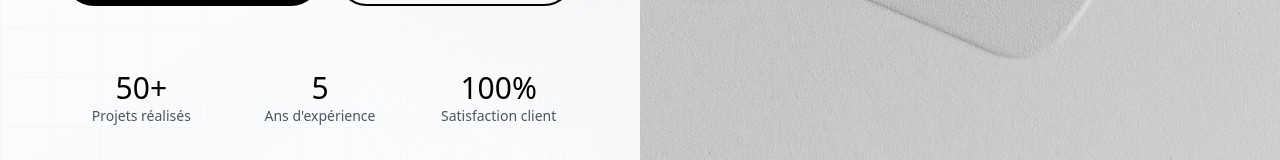
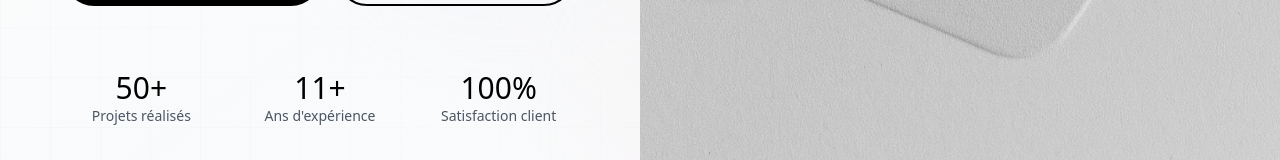
Before and after one commit to badre33/identique-accueil-clone, a React (Vite) app: page / in a window 1280 px wide. Shown: the part 623-783 px from the top of the page. Built offline with nearby package versions, Linux system fonts and the light colour scheme.

Commit message:
Update experience years
Updated the "Ans d'expérience" stat to "11+ ans" on the homepage.

```diff
--- a/src/components/Hero.tsx
+++ b/src/components/Hero.tsx
@@ -62,7 +62,7 @@ export const Hero = () => {
               <div className="text-sm text-gray-600">Projets réalisés</div>
             </div>
             <div className="text-center group">
-              <div className="text-3xl font-light text-black group-hover:scale-110 transition-transform">5</div>
+              <div className="text-3xl font-light text-black group-hover:scale-110 transition-transform">11+</div>
               <div className="text-sm text-gray-600">Ans d'expérience</div>
             </div>
             <div className="text-center group">
```
